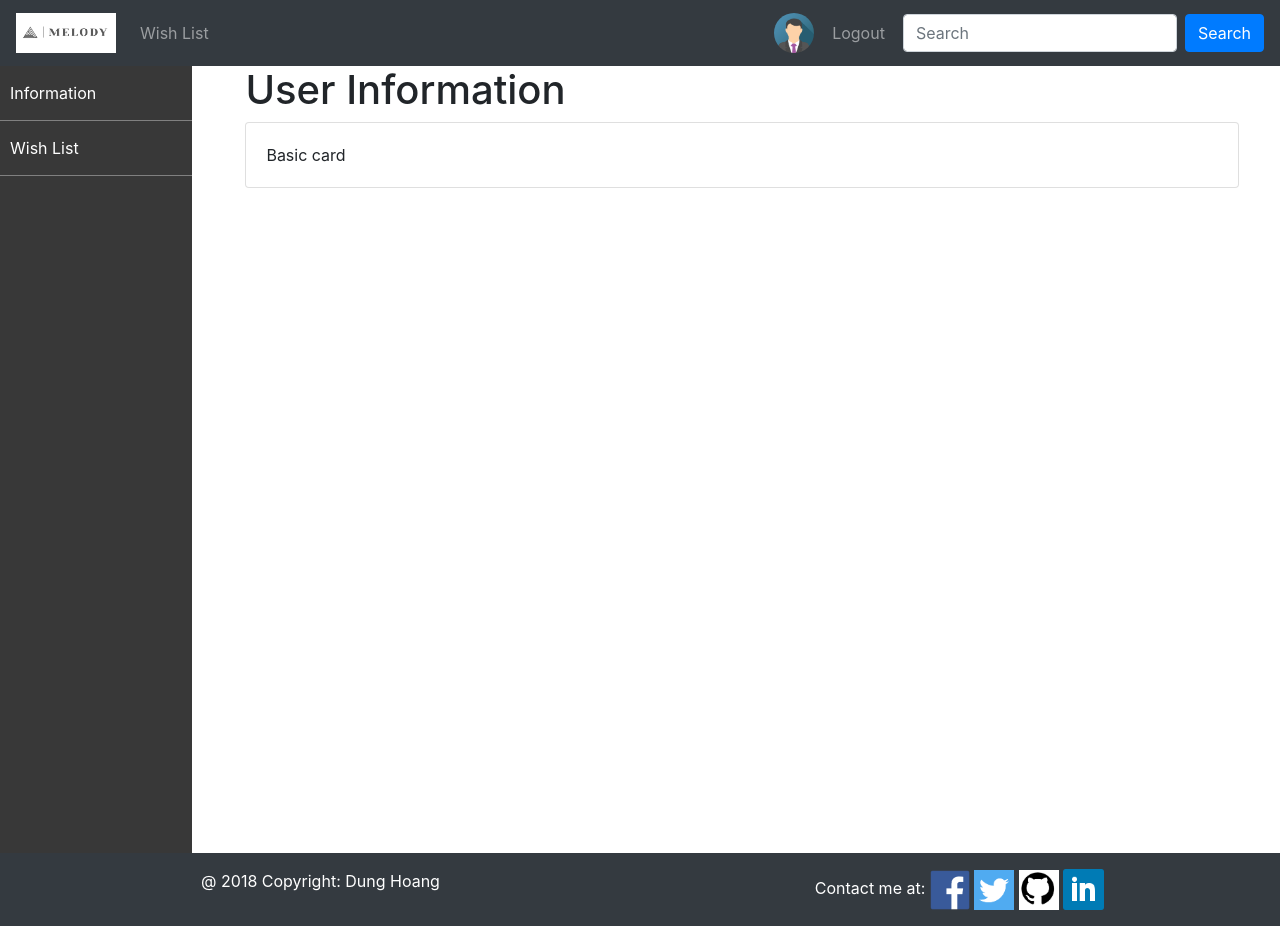
After one commit to hndung2406/Melody, a Node server app: page /user/600000000000000000000001 in a window 1280 px wide. The commit adds this page. Run offline with Node 20, Linux system fonts and the light colour scheme; a user stored in the database is signed in; tables that the repository leaves empty hold one stand-in row (values such as "Sample post"); some libraries are stand-ins or nearby versions.

Commit message:
Add basic authentication

```diff
--- a/routes/users.js
+++ b/routes/users.js
@@ -62,6 +62,14 @@ router.get('/logout', (req, res) => {
     res.redirect('/user/login');
 });
 
+//Get the user page
+router.get('/:id', authenticated, (req, res) => {
+    if(req.params.id != req.user._id) {
+        res.redirect('/');
+    } else {
+        res.render('user.hbs');
+    }
+})
 
 
 //POST REQUEST
@@ -88,7 +96,7 @@ router.post('/register', (req, res) => {
             return user.generateAuthToken();
         }).then((token) => {
             var success = true;
-            res.header('x-auth', token).redirect('/user/register?success=' + success);
+            res.redirect('/user/register?success=' + success);
             // res.header('x-auth', token).send(user);
         }).catch((err) => {
             res.status(400).send(err);
@@ -111,8 +119,17 @@ router.post('/login', (req, res, next) => {
                 return next(err);
             }
             return res.redirect('/');
+
         });
     })(req, res, next);
 });
 
+function authenticated(req, res, next) {
+    if(req.isAuthenticated()) {
+        return next();
+    } else {
+        res.redirect('/user/login');
+    }
+}
+
 module.exports = router;
--- a/routes/wishes.js
+++ b/routes/wishes.js
@@ -61,7 +61,9 @@ router.get('/upload', (req, res) => {
 //Render wish list page
 router.get('/wishes', (req, res) => {
     Wish.find({}).sort({name: 1}).then((wishes) => {
-        res.render('list.hbs', {wishes});
+        res.render('list.hbs', {
+            wishes: wishes
+        });
     }, (err) => {
         res.status(400).send(err);
     });
--- a/views/css/common.css
+++ b/views/css/common.css
@@ -21,3 +21,32 @@ body {
 #content-wrap {
     padding-bottom: 8rem;    /* Footer height */
 }
+
+* {
+    margin: 0px;
+    padding: 0px;
+}
+
+#sidebar {
+    position: fixed;
+    width: 15%;
+    height: 100%;
+    background: #383838;
+    float: left;
+}
+
+#sidebar ul li {
+    color: white;
+    list-style: none;
+    padding: 15px 10px;
+    border-bottom: 1px solid #808080;
+}
+#sidebar ul li:hover {
+    background: #808080;
+}
+.side-link {
+    text-decoration: none;
+}
+.side-link:hover {
+    text-decoration: none;
+}
--- a/views/partials/navbar.hbs
+++ b/views/partials/navbar.hbs
@@ -7,20 +7,24 @@
 
         <div class="collapse navbar-collapse" id="navbarTogglerDemo03">
             <ul class="nav navbar-nav mr-auto mt-2 mt-lg-0">
-                <li class="nav-item dropdown">
+                {{!-- <li class="nav-item dropdown">
+                    {{#if user}}
                     <a class="nav-link dropdown-toggle" href="#" id="navbarDropdown" role="button" data-toggle="dropdown"aria-haspopup="true" aria-expanded="false">Wish</a>
                     <ul class="dropdown-menu" aria-labelledby="navbarDropdown">
-                        <li><a class="dropdown-item" href="/wish/wishes">Wish List</a></li>
-                        <div class="dropdown-divider"></div>
-                        <li><a class="dropdown-item" href="/wish/upload">Wish Add</a></li>
+                            <li><a class="dropdown-item" href="/wish/wishes">Wish List</a></li>
+                            <div class="dropdown-divider"></div>
+                            <li><a class="dropdown-item" href="/wish/upload">Wish Add</a></li>
                     </ul>
+                    {{/if}}
+                </li> --}}
+                <li class="nav-item active">
+                    <li><a class="nav-link" href="/wish/wishes">Wish List</a></li>
                 </li>
-
             </ul>
             <ul class="navbar-nav" style="padding-right: 10px;">
                 {{#if user}}
                     <li class="nav-item d-flex justify-content-end">
-                        <a><img src="/images/img_avatar.png" alt="Avatar" style="width:40px; border-radius: 50%; margin-right:10px;"></a>
+                        <a href="/user/{{user._id}}"><img src="/images/img_avatar.png" alt="Avatar" style="width:40px; border-radius: 50%; margin-right:10px;"></a>
                     </li>
                     <li>
                         <a class="nav-link" href="/user/logout">Logout</a>
--- /dev/null
+++ b/views/partials/sidebar.hbs
@@ -0,0 +1,10 @@
+<div id="sidebar">
+    <ul>
+        <a class="side-link" href="/user/{{user._id}}">
+            <li>Information</li>
+        </a>
+        <a class="side-link" href="/wish/wishes">
+            <li>Wish List</li>
+        </a>
+    </ul>
+</div>
--- /dev/null
+++ b/views/user.hbs
@@ -0,0 +1,29 @@
+<!DOCTYPE html>
+<html lang="en">
+
+<head>
+    <meta charset="UTF-8">
+    <meta name="viewport" content="width=device-width, initial-scale=1.0">
+    <meta http-equiv="X-UA-Compatible" content="ie=edge">
+    <title>User</title>
+    {{> header}}
+</head>
+
+<body>
+    <div id="page-container">
+        {{> navbar}}
+        {{> sidebar}}
+        <div id="content-wrap" style="float: right; width: 82%; height: 100%; padding-right: 2%;">
+            <div class="container">
+                <h1>User Information</h1>
+                <div class="card">
+                    <div class="card-body">Basic card</div>
+                </div>
+            </div>
+        </div>
+        {{> footer}}
+    </div>
+
+</body>
+
+</html>
```
Also changed, not shown: model/user.js (+13 -23 lines), views/list.hbs (+9 -9 lines), views/login.hbs (line endings or trailing spaces), views/test.html (added), 1 other file.
